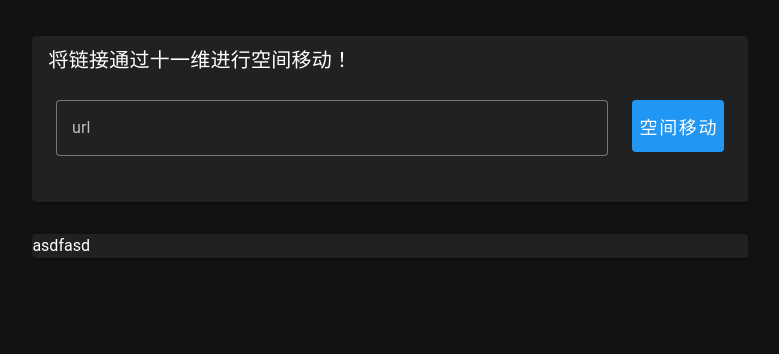
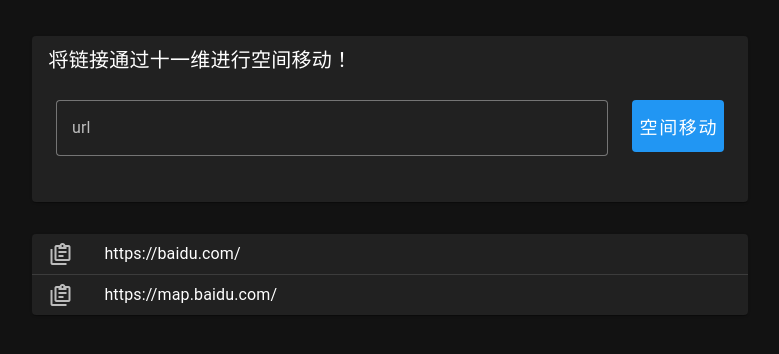
Before and after one commit to AimerSoft/KurokoWeb, a Vue app: page / in a window 1280 px wide. Shown: the top 354 px of the page, without its empty margins (250-1029 px from the left). Built offline with nearby package versions, Linux system fonts and the light colour scheme.

Commit message:
shorted history

```diff
--- a/src/components/App.vue
+++ b/src/components/App.vue
@@ -12,8 +12,8 @@
               <v-col cols="10">
                 <v-form ref="form">
                   <v-text-field label="url" :loading="loading" variant="outlined" clear-icon="mdi-close-circle"
-                    hint="Here to put the link you want to short" :rules="[rules.required, rules.urllink]"
-                    clearable>
+                    v-model="originLink" hint="Here to put the link you want to short"
+                    :rules="[rules.required, rules.urllink]" clearable>
                   </v-text-field>
                 </v-form>
               </v-col>
@@ -26,8 +26,22 @@
       </v-card>
     </v-row>
     <v-row justify="center">
-      <v-card class="custom-card">
-        asdfasd
+      <v-card v-if="shortedList.length > 0" class="custom-card">
+        <v-slide-y-transition class="py-0" tag="v-list" group>
+          <template v-for="(shorted, index) in shortedList" :key="`${i}-shorted`">
+            <v-divider v-if="index !== 0" :key="`${index}-divider`"></v-divider>
+            <v-list-item @click="copyToClipboard">
+              <template v-slot:prepend>
+                <v-icon>
+                  mdi-clipboard-text-multiple-outline
+                </v-icon>
+              </template>
+              <v-list-item-title>
+                <span>{{ shorted }}</span>
+              </v-list-item-title>
+            </v-list-item>
+          </template>
+        </v-slide-y-transition>
       </v-card>
     </v-row>
   </v-container>
@@ -37,6 +51,11 @@
 export default {
   data() {
     return {
+      originLink: "",
+      shortedList: [
+        "https://baidu.com/",
+        "https://map.baidu.com/"
+      ],
       loaded: false,
       loading: false,
       rules: {
@@ -54,7 +73,9 @@ export default {
           setTimeout(() => {
             this.loading = false
             this.loaded = true
-          }, 2000)
+          }, 800)
+
+          this.shortedList.push(this.originLink)
 
           // TODO
           console.log("TODO send link")
@@ -71,6 +92,9 @@ export default {
         return false;
       }
     },
+    copyToClipboard() {
+
+    }
   }
 }
 </script>
```
